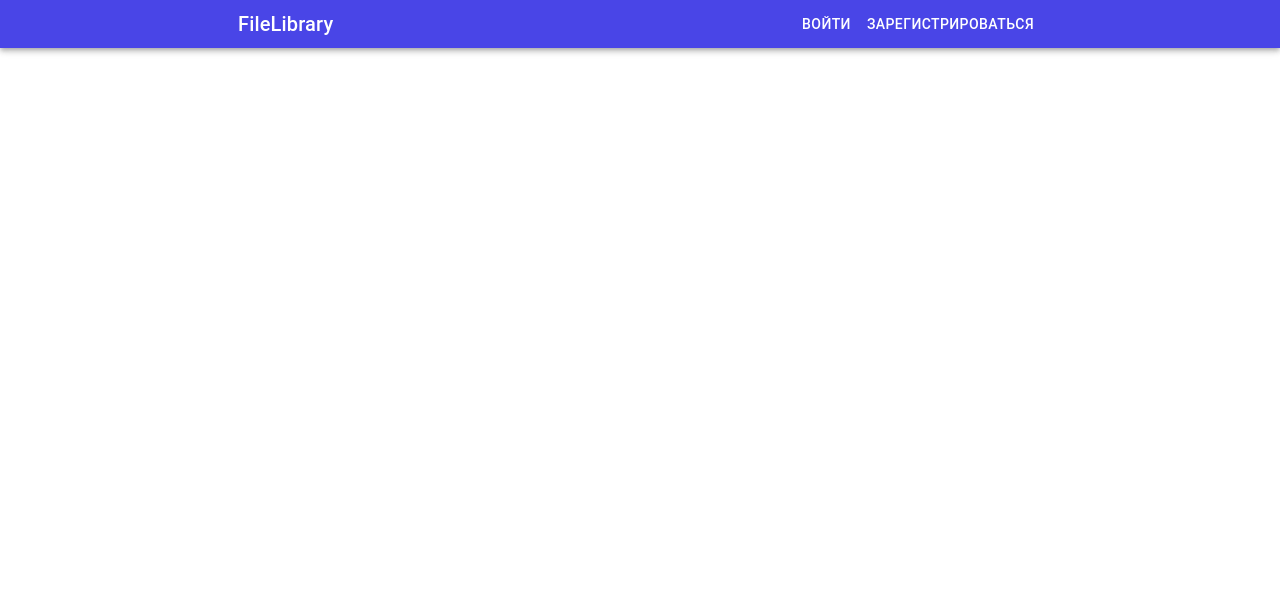
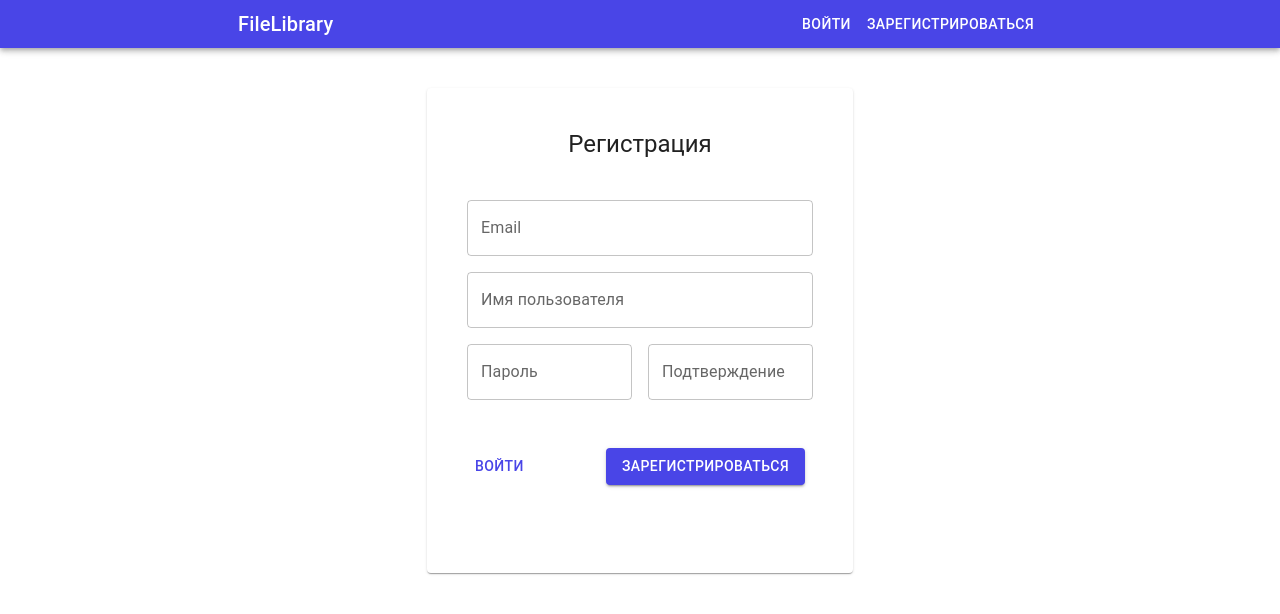
Before and after one commit to CodeventureRU/FileLibrary, a React (Vite) app in the folder frontend/src/client/: page /register in a window 1280 px wide. Shown: the top 614 px of the page. Built offline with nearby package versions, Linux system fonts and the light colour scheme.

Commit message:
feat(pages): подключение виджетов форм в страницы регистрации и авторизации

```diff
--- a/frontend/src/client/src/pages/login/Login.jsx
+++ b/frontend/src/client/src/pages/login/Login.jsx
@@ -1,9 +1,10 @@
 import React from 'react';
+import {LoginForm} from "../../widgets/login-form/index";
 
 const Login = () => {
     return (
         <div>
-
+            <LoginForm></LoginForm>
         </div>
     );
 };
--- a/frontend/src/client/src/pages/registration/Registration.jsx
+++ b/frontend/src/client/src/pages/registration/Registration.jsx
@@ -1,9 +1,10 @@
 import React from 'react';
+import {RegisterForm} from "../../widgets/register-form/index";
 
 const Registration = () => {
     return (
         <div>
-
+            <RegisterForm></RegisterForm>
         </div>
     );
 };
```
